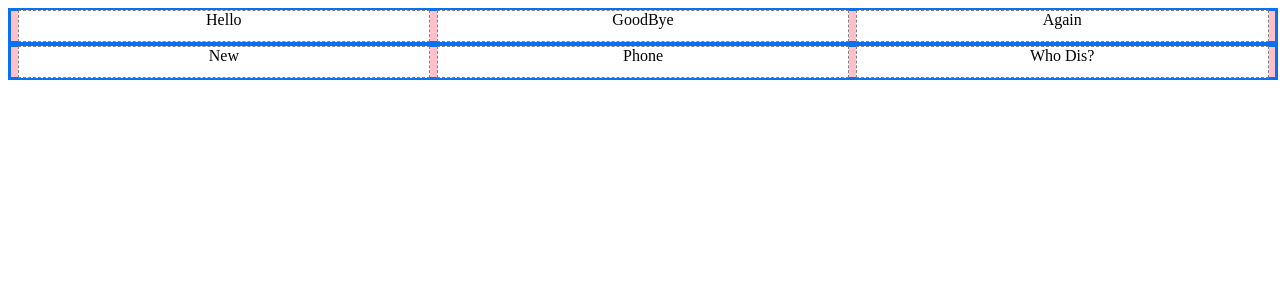
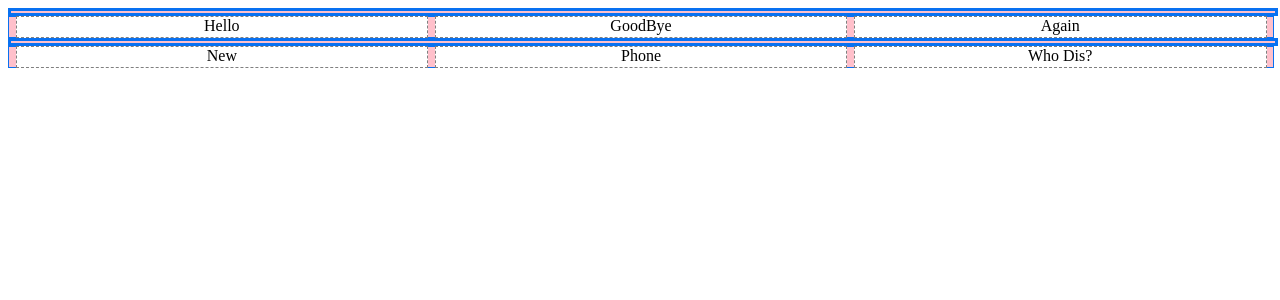
Before and after one commit to njlang10/dnd-testing, a React (Create React App) app: page / in a window 1280 px wide. Shown: the top 300 px of the page. Built offline with nearby package versions, Linux system fonts and the light colour scheme.

Commit message:
Allow for inbetween container placement

```diff
--- a/src/index.tsx
+++ b/src/index.tsx
@@ -16,11 +16,13 @@ function InnerDropContainer({
   currentIdx,
   containerIdx,
   orientation,
+  fullWidth = false,
   onDrop,
 }: {
   currentIdx: number;
   containerIdx: number;
   orientation: ContainerOrientation;
+  fullWidth: boolean;
   onDrop: (
     item: ItemData,
     newRowIndex: number,
@@ -48,12 +50,15 @@ function InnerDropContainer({
     [onDrop, currentIdx, containerIdx] // NOTE: This is important! If you don't add your deps, any state setting will be STALE
   );
 
+  const width = fullWidth || orientation === "VERTICAL" ? "100%" : "20px";
+  const height = fullWidth || orientation === "HORIZONTAL" ? "100%" : "20px";
+
   return (
     <div
       ref={drop}
       style={{
-        width: orientation === "HORIZONTAL" ? "20px" : "100%",
-        height: orientation === "VERTICAL" ? "20px" : "100%",
+        width: width,
+        height: height,
         backgroundColor: "pink",
         opacity: collectedProps.isOver ? "50%" : "100%",
       }}
@@ -124,6 +129,8 @@ function OrientableContainer({
   onItemDrop: (item: ItemData, idx: number, containerIdx: number) => void;
   // children: React.ReactNode;
 }): JSX.Element {
+  // Empty container
+  if (itemData?.length === 0) {
     return (
       <div
         style={{
@@ -132,8 +139,46 @@ function OrientableContainer({
           alignItems: "center",
           flexDirection: orientation === "HORIZONTAL" ? "row" : "column",
           width: orientation === "HORIZONTAL" ? "100%" : "15%",
+          height: orientation === "VERTICAL" ? "100%" : "15px",
+          border: "3px solid #0971F1",
+        }}
+      >
+        <InnerDropContainer
+          key={`drop-${0}-${containerIdx}-none`}
+          currentIdx={0}
+          orientation={orientation}
+          onDrop={onItemDrop}
+          containerIdx={containerIdx}
+          fullWidth={true}
+        />
+      </div>
+    );
+  }
+  return (
+    <div
+      style={{
+        display: "flex",
+        flexDirection: orientation === "HORIZONTAL" ? "column" : "row",
+        width: orientation === "HORIZONTAL" ? "100%" : "15%",
         height: orientation === "VERTICAL" ? "100%" : "30px",
-        border: "3px solid #0971F1",
+      }}
+    >
+      <OrientableContainer
+        key={containerIdx - 0.5}
+        orientation={orientation}
+        itemData={[]}
+        containerIdx={containerIdx - 0.5}
+        onItemDrop={onItemDrop}
+      />
+      <div
+        style={{
+          display: "flex",
+          justifyContent: "center",
+          alignItems: "center",
+          flexDirection: orientation === "HORIZONTAL" ? "row" : "column",
+          width: orientation === "HORIZONTAL" ? "100%" : "15%",
+          height: orientation === "VERTICAL" ? "100%" : "30px",
+          border: "1px solid #0971F1",
         }}
       >
         {itemData.map((item, currentIdx) => {
@@ -148,6 +193,7 @@ function OrientableContainer({
                 orientation={orientation}
                 onDrop={onItemDrop}
                 containerIdx={containerIdx}
+                fullWidth={false}
               />
               <BlockItem
                 key={`item-${currentIdx}-${containerIdx}-${item.id}`}
@@ -166,7 +212,9 @@ function OrientableContainer({
           containerIdx={containerIdx}
           orientation={orientation}
           onDrop={onItemDrop}
+          fullWidth={false}
         />
+      </div>
     </div>
   );
 }
@@ -185,26 +233,39 @@ function App() {
     ],
   ]);
 
-  console.log("items are ", blockitems);
-
-
-  return (
-    <div className="App">
-      <DndProvider backend={HTML5Backend}>
-        {blockitems.map((singleRow, rowIdx) => {
-          return (
-            <OrientableContainer
-              key={rowIdx}
-              orientation="HORIZONTAL"
-              itemData={singleRow}
-              containerIdx={rowIdx}
-              onItemDrop={(
+  const onItemDrop = (
     item: ItemData,
     idx: number,
-                containerIdx: number
+    containerIdx: number,
+    rowIdx: number
   ) => {
     const newCopy = [...blockitems];
+    const containerComingFrom = item.containerIdx;
     const itemFromDiffRow = item?.containerIdx !== containerIdx;
+    const itemDroppedInDummyContainer = containerIdx.toString().endsWith(".5");
+
+    if (itemFromDiffRow) {
+      // Remove from old container
+      const rowCopy = newCopy[item.containerIdx];
+      rowCopy.splice(item.currentIdx, 1);
+    }
+
+    // Item was moved to a conatiner that doesn't exist
+    if (itemDroppedInDummyContainer) {
+      const newContainerIdx = containerIdx + 0.5;
+
+      newCopy.splice(newContainerIdx, 0, [
+        { ...item, containerIdx: newContainerIdx, currentIdx: 0 },
+      ]);
+
+      // Remove empty containers
+      const filteredCopy = newCopy.filter(
+        (singleContainer) => singleContainer?.length > 0
+      );
+      setItems(filteredCopy);
+      return;
+    }
+
     // Dropped item is from a different row. Remove from old and add to new
     if (itemFromDiffRow) {
       // Remove from old container
@@ -227,8 +288,13 @@ function App() {
         nextItem["currentIdx"] = i;
       }
 
+      // Remove empty containers
+      const filteredCopy = newCopy.filter(
+        (singleContainer) => singleContainer?.length > 0
+      );
+
       // Set UI state
-                  setItems(newCopy);
+      setItems(filteredCopy);
       return;
     }
 
@@ -243,9 +309,7 @@ function App() {
       return;
     }
 
-                const copy = rowCopy.filter(
-                  (filtered) => filtered.id !== item.id
-                );
+    const copy = rowCopy.filter((filtered) => filtered.id !== item.id);
 
     // Place in front
     if (idx === 0) {
@@ -278,7 +342,23 @@ function App() {
 
     // Set UI state
     setItems(newCopy);
-              }}
+  };
+
+  console.log("items are ", blockitems);
+
+  return (
+    <div className="App">
+      <DndProvider backend={HTML5Backend}>
+        {blockitems.map((singleRow, rowIdx) => {
+          return (
+            <OrientableContainer
+              key={rowIdx}
+              orientation="HORIZONTAL"
+              itemData={singleRow}
+              containerIdx={rowIdx}
+              onItemDrop={(item: ItemData, idx: number, containerIdx: number) =>
+                onItemDrop(item, idx, containerIdx, rowIdx)
+              }
             />
           );
         })}
```
Lines whose indentation alone changed are shown as unchanged.
